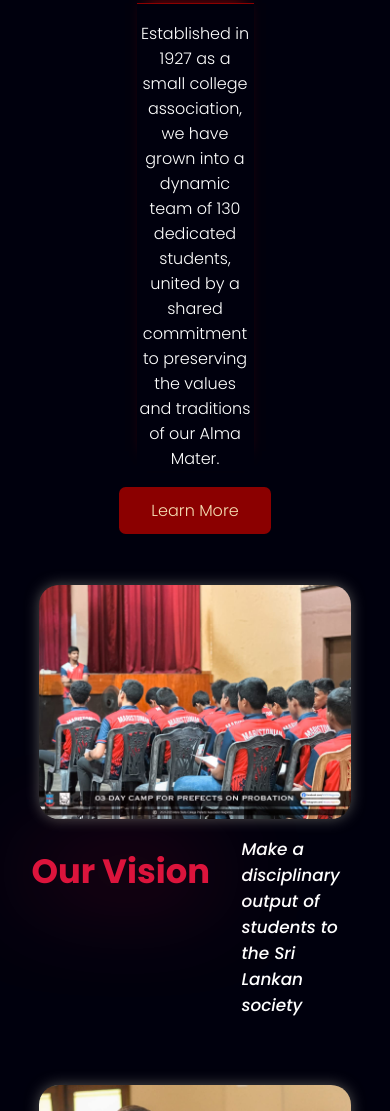
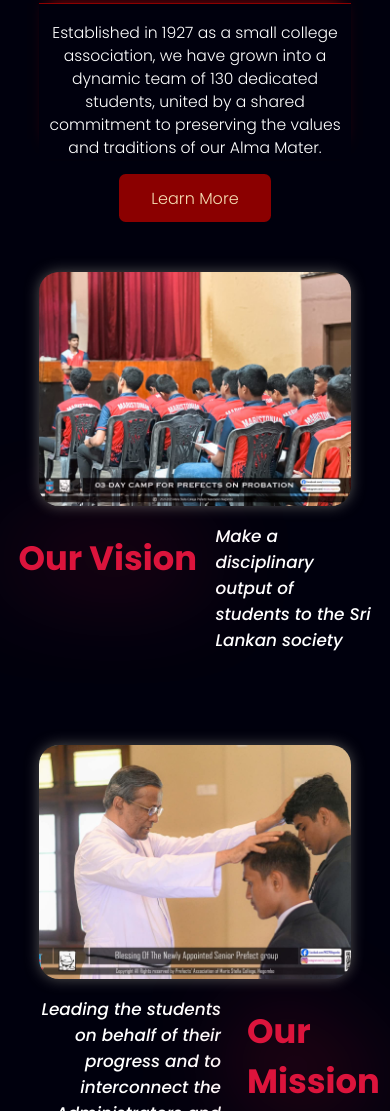
Before and after one commit to HJeromePerera/MSCPA---WEB, a plain HTML site: page Pages/About.html in a window 390 px wide. Shown: the part 889-2000 px from the top of the page. Drawn offline with Linux system fonts and the light colour scheme.

Commit message:
Bug Fixure in About page.

```diff
--- a/Styles/about.css
+++ b/Styles/about.css
@@ -52,8 +52,8 @@ section {
     border-top: darkred solid 1px;
     border-top-width: 0.1rem;
     box-shadow: darkred 0px -10px 15px -10px;
-    font-size: 1rem;
-    width: 30%;
+    font-size: 4vw;
+    width: 80%;
     text-align: center;
   }
 
@@ -106,12 +106,13 @@ section {
     font-size: 4vh;
     color: crimson;
     filter: drop-shadow(crimson 0px 0px 50px);
+    text-wrap: wrap;
     -webkit-filter: drop-shadow(crimson 0px 0px 50px);
   }
 
   .vision-text {
     font-size: 2vh;
-    width: 30vw;
+    width: 40vw;
     text-wrap: wrap;
   }
 
@@ -148,16 +149,18 @@ section {
   }
 
   .mission-title {
-    font-size: 2rem;
+    font-size: 4vh;
     text-align: left;
     color: crimson;
     filter: drop-shadow(crimson 0px 0px 50px);
     -webkit-filter: drop-shadow(crimson 0px 0px 50px);
+    text-wrap: wrap;
+    width: 30%;
   }
 
   .mission-text {
-    font-size: 1rem;
-    width: 30vw;
+    font-size: 2vh;
+    width: 50%;
     text-wrap: wrap;
     text-align: right;
   }
```
